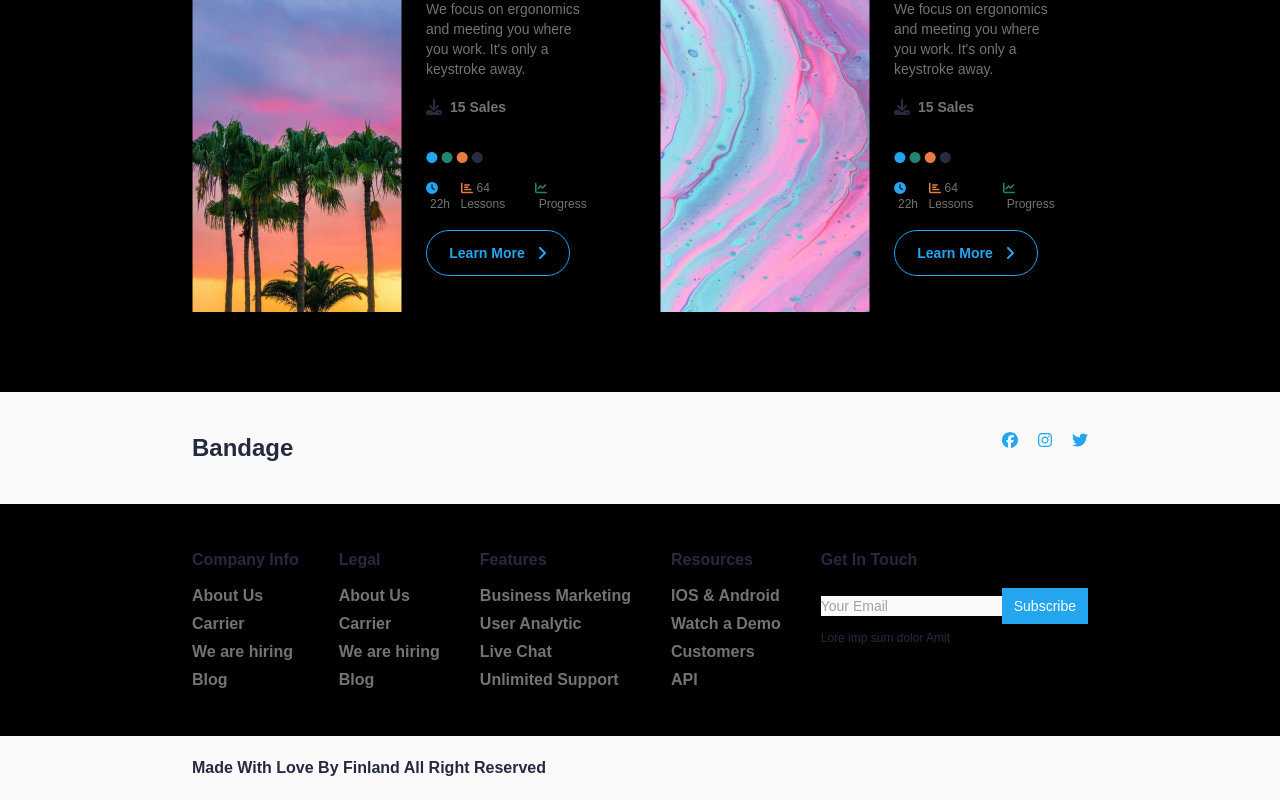
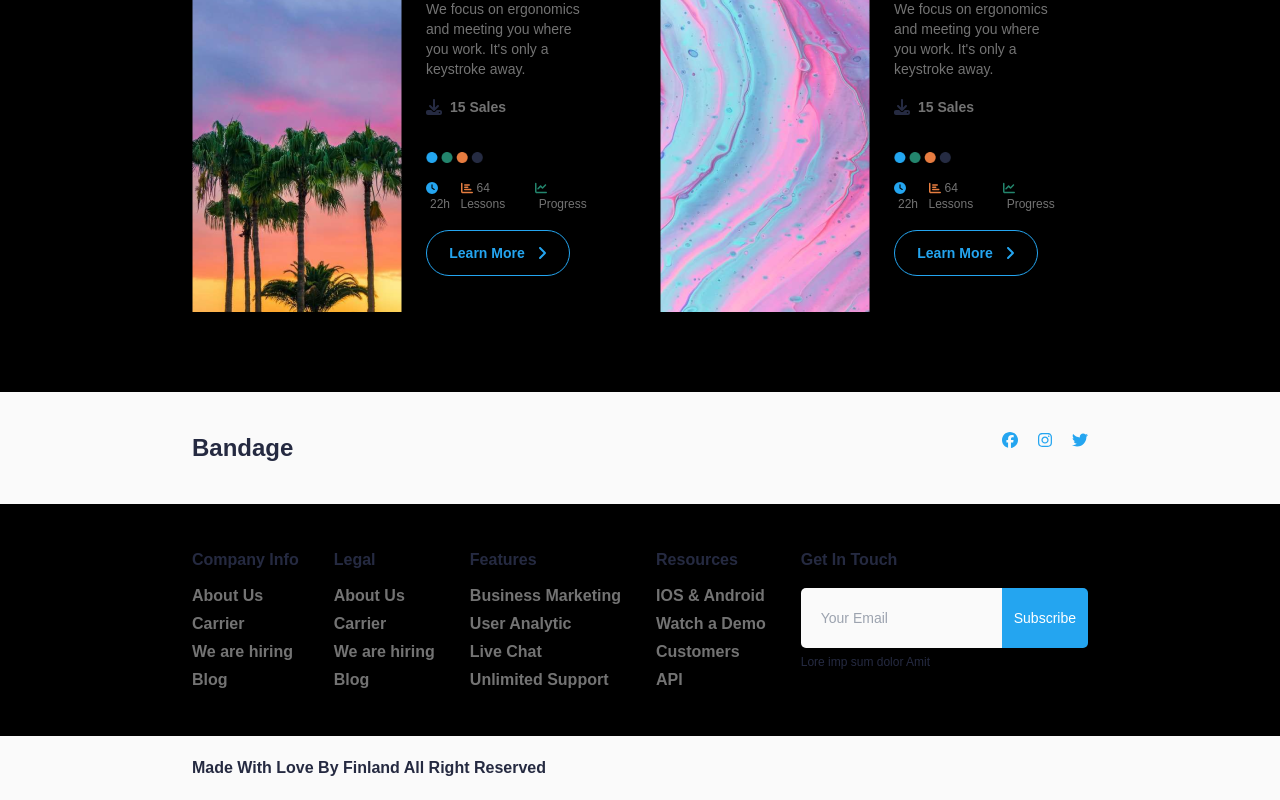
Before and after one commit to hacermelisyilmaz/E-Commerce-Project, a React (Create React App) app in the folder e-commerce/: page / in a window 1280 px wide. Shown: the part 4909-5709 px from the top of the page. Built offline with nearby package versions, Linux system fonts and the light colour scheme.

Commit message:
Email input & responsive design

```diff
--- a/e-commerce/src/components/layout/Footer.js
+++ b/e-commerce/src/components/layout/Footer.js
@@ -37,15 +37,15 @@ function Footer({ data, inner }) {
         })}
         <div>
           <h5 className="font-bold mb-5">{footer.contact.title}</h5>
-          <div className="border rounded-[5px]">
+          <div className="flex flex-wrap border-0 border-solid rounded-[5px] overflow-hidden">
             <input
               type="email"
               placeholder={footer.contact.placeholder}
-              className="bg-info text-sm"
+              className="bg-info text-sm leading-7 flex-1 py-4 pl-5"
             />
             <button
               type="submit"
-              className="text-sm text-white bg-secondary py-2 px-3"
+              className="text-sm text-white bg-secondary flex-1 py-4 px-3"
             >
               {footer.contact.button}
             </button>
@@ -54,7 +54,7 @@ function Footer({ data, inner }) {
         </div>
       </div>
       <div className="py-6 bg-info">
-        <div className="w-[70%] m-auto font-bold">
+        <div className="w-[70%] m-auto font-bold sm:text-accent sm:text-sm sm:text-center sm:w-1/2">
           <p>{footer.copyright}</p>
         </div>
       </div>
```
